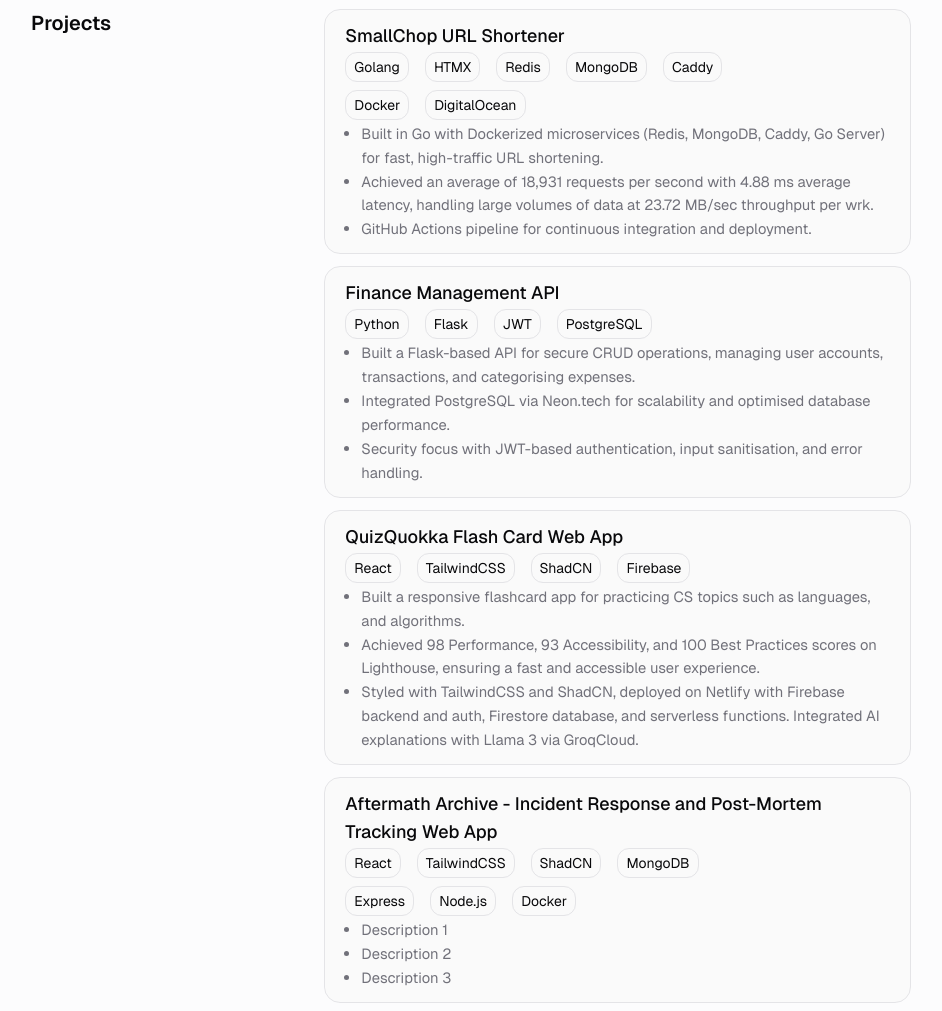
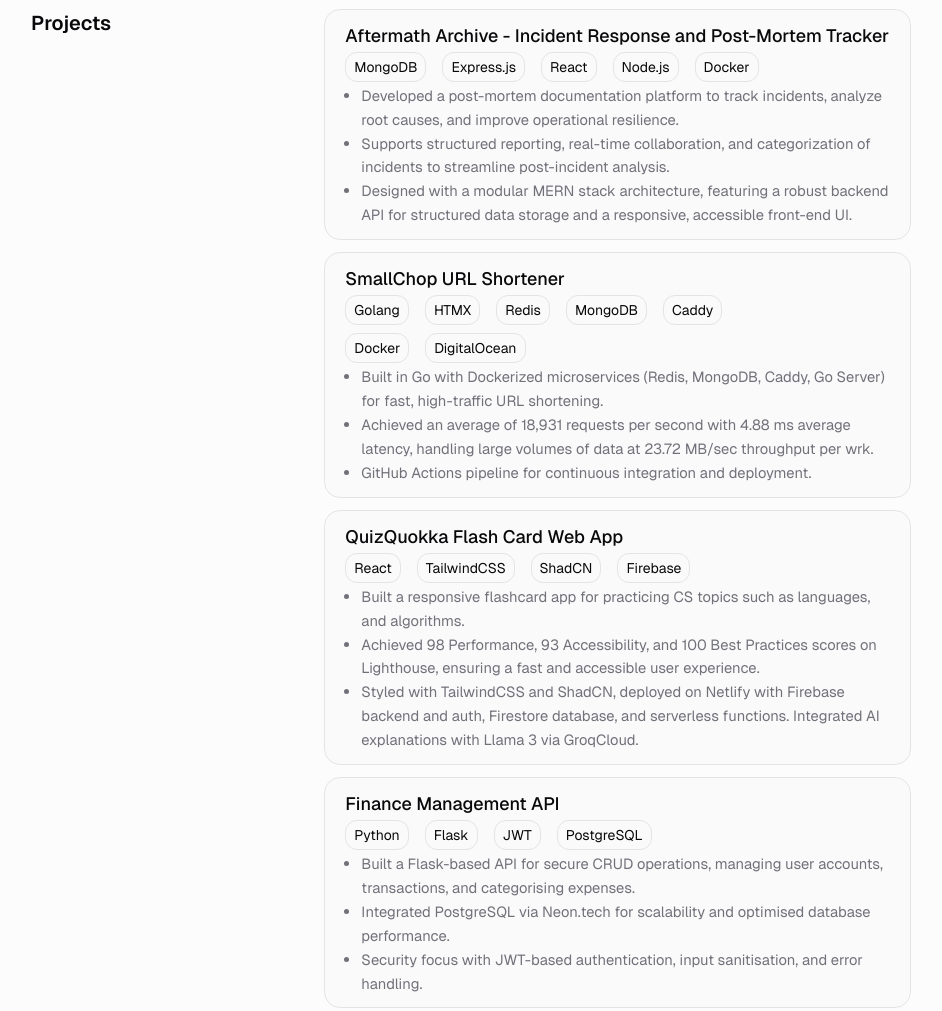
Before and after one commit to xdaybreakerx/resume, an Astro site: page / in a window 1280 px wide. Shown: the part 740-1751 px from the top of the page, without its empty margins (169-1111 px from the left). Built offline with nearby package versions, Linux system fonts and the light colour scheme; Astro itself is replaced by a stand-in of ours.

Commit message:
feat: update projects

```diff
--- a/src/components/ResumeSections/ProjectSection.astro
+++ b/src/components/ResumeSections/ProjectSection.astro
@@ -11,6 +11,18 @@
 
 const projects: Project[] = [
 	{
+		heading: 'Aftermath Archive - Incident Response and Post-Mortem Tracker',
+		tech: ['MongoDB', 'Express.js', 'React', 'Node.js', 'Docker'],
+		description: [
+			'Developed a post-mortem documentation platform to track incidents, analyze root causes, and improve operational resilience.',
+
+			'Supports structured reporting, real-time collaboration, and categorization of incidents to streamline post-incident analysis.',
+
+			'Designed with a modular MERN stack architecture, featuring a robust backend API for structured data storage and a responsive, accessible front-end UI.'
+		],
+		href: 'https://github.com/Aftermath-Archive'
+	},
+	{
 		heading: 'SmallChop URL Shortener',
 		tech: ['Golang', 'HTMX', 'Redis', 'MongoDB', 'Caddy', 'Docker', 'DigitalOcean'],
 		description: [
@@ -21,18 +33,6 @@
 			'GitHub Actions pipeline for continuous integration and deployment.'
 		],
 		href: 'https://github.com/xdaybreakerx/SmallChop'
-	},
-	{
-		heading: 'Finance Management API',
-		tech: ['Python', 'Flask', 'JWT', 'PostgreSQL'],
-		description: [
-			'Built a Flask-based API for secure CRUD operations, managing user accounts, transactions, and categorising expenses.',
-
-			'Integrated PostgreSQL via Neon.tech for scalability and optimised database performance.',
-
-			'Security focus with JWT-based authentication, input sanitisation, and error handling.'
-		],
-		href: 'https://github.com/xdaybreakerx/finance-management-api'
 	},
 	{
 		heading: 'QuizQuokka Flash Card Web App',
@@ -47,10 +47,16 @@
 		href: 'https://github.com/xdaybreakerx/quizquokka'
 	},
 	{
-		heading: 'Aftermath Archive - Incident Response and Post-Mortem Tracking Web App',
-		tech: ['React', 'TailwindCSS', 'ShadCN', 'MongoDB', 'Express', 'Node.js', 'Docker'],
-		description: ['Description 1', 'Description 2', 'Description 3'],
-		href: 'https://github.com/Aftermath-Archive'
+		heading: 'Finance Management API',
+		tech: ['Python', 'Flask', 'JWT', 'PostgreSQL'],
+		description: [
+			'Built a Flask-based API for secure CRUD operations, managing user accounts, transactions, and categorising expenses.',
+
+			'Integrated PostgreSQL via Neon.tech for scalability and optimised database performance.',
+
+			'Security focus with JWT-based authentication, input sanitisation, and error handling.'
+		],
+		href: 'https://github.com/xdaybreakerx/finance-management-api'
 	}
 ]
 ---
```
